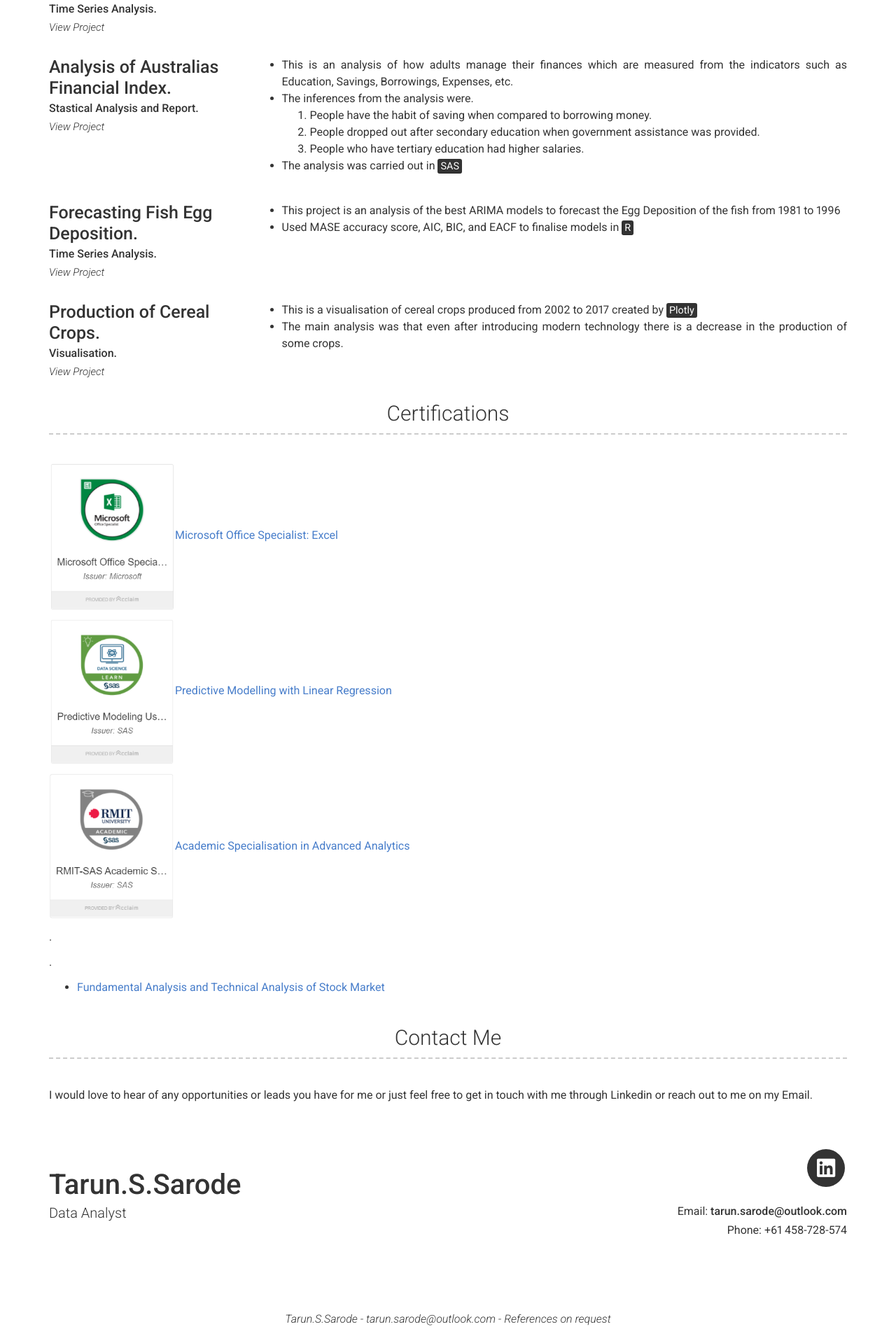
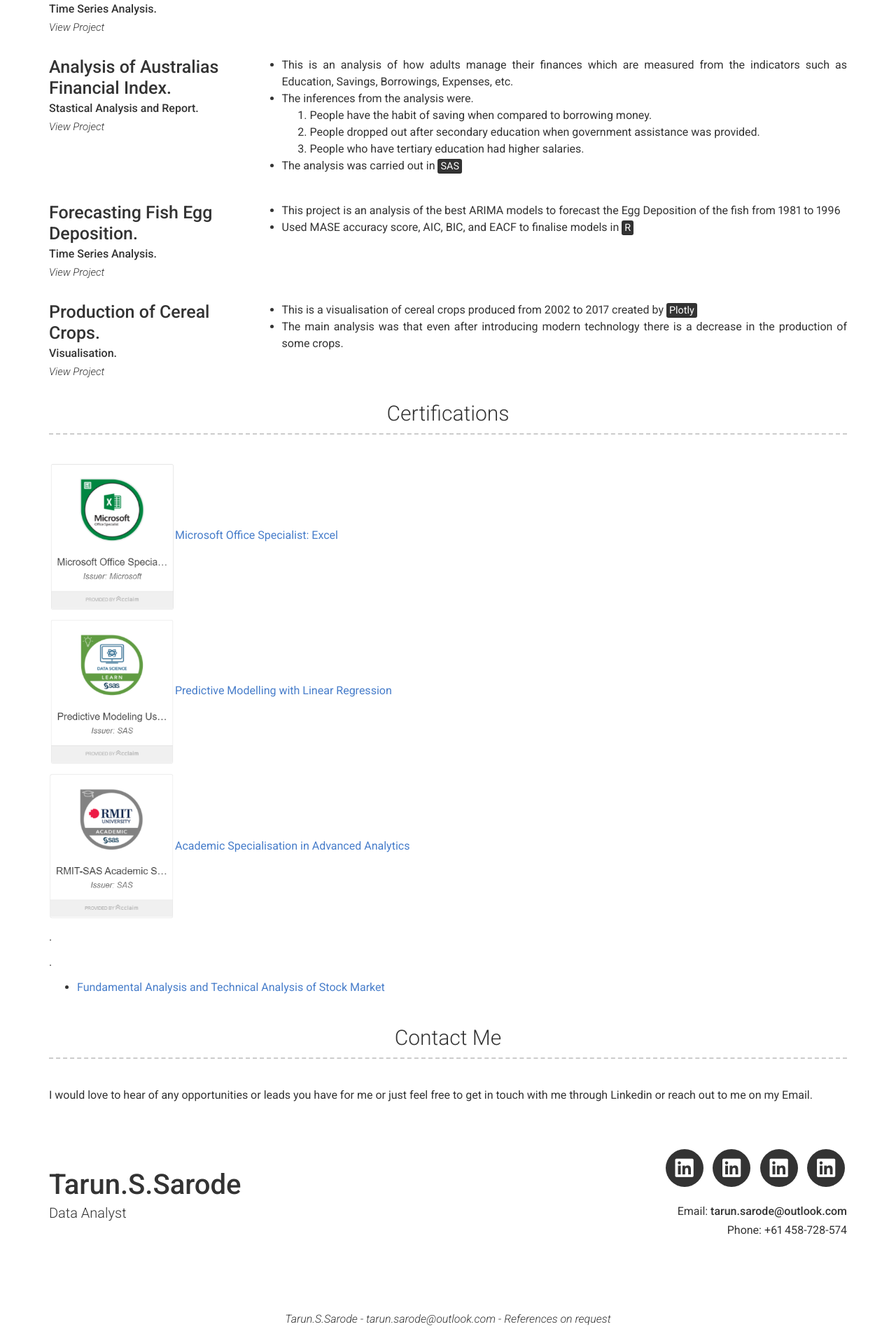
Before and after one commit to Tarun-S-Sarode/Portfolio, a Jekyll site: the page built from index.md, in a window 1280 px wide. Shown: the part 3250-5159 px from the top of the page at 70% size. Built offline with Jekyll 4.4.1, drawn with Linux system fonts in a browser that asks for light colours; nearby versions of some CDN libraries.

Commit message:
Update header_down.html

```diff
--- a/_includes/header_down.html
+++ b/_includes/header_down.html
@@ -83,6 +83,27 @@
             </a>
           </li>
         {%- endif -%}
+        {%- if site.linkedin_username -%}
+          <li>
+            <a target="_blank" href="https://www.linkedin.com/in/{{ site.linkedin_username| cgi_escape | escape }}" class="button button--sacnite button--round-l">
+              <i class="fab fa-linkedin" title="Linkedin link"></i>
+            </a>
+          </li>
+        {%- endif -%}
+        {%- if site.linkedin_username -%}
+          <li>
+            <a target="_blank" href="https://www.linkedin.com/in/{{ site.linkedin_username| cgi_escape | escape }}" class="button button--sacnite button--round-l">
+              <i class="fab fa-linkedin" title="Linkedin link"></i>
+            </a>
+          </li>
+        {%- endif -%}
+        {%- if site.linkedin_username -%}
+          <li>
+            <a target="_blank" href="https://www.linkedin.com/in/{{ site.linkedin_username| cgi_escape | escape }}" class="button button--sacnite button--round-l">
+              <i class="fab fa-linkedin" title="Linkedin link"></i>
+            </a>
+          </li>
+        {%- endif -%}
       </ul>
 
       {%- if site.email -%}
```
